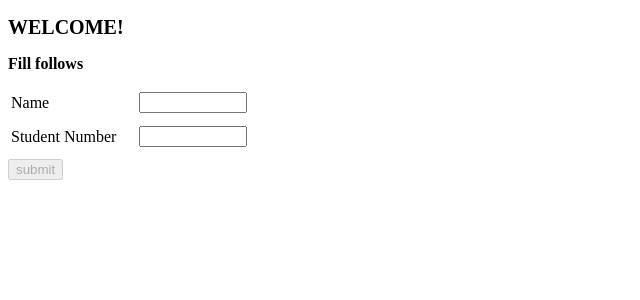
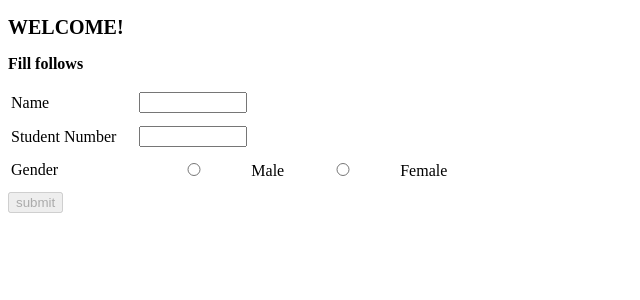
Before and after one commit to CSID-DGU/2025-1-OSSPrac-nux-04, a Flask app: page / in a window 1280 px wide. Shown: the top 300 px of the page, without its empty margins (0-640 px from the left). Run offline with Flask 3, Linux system fonts and the light colour scheme.

Commit message:
성별 추가

```diff
--- a/Subject3_1/templates/input.html
+++ b/Subject3_1/templates/input.html
@@ -28,6 +28,19 @@
                     <td><label for="StudentNumber">Student Number</label></td>
                     <td><input type="text" id="StudentNumber" name="StudentNumber" required></td>
                 </tr>
+                <tr>
+                    <td><label>Gender</label></td>
+                    <td>
+                    <label for="gender-male">
+                        <input type="radio" id="gender-male" name="gender" value="Male" required>
+                        Male
+                    </label>
+                    <label for="gender-female">
+                        <input type="radio" id="gender-female" name="gender" value="Female">
+                        Female
+                    </label>
+                    </td>
+                </tr>
             </table>
 
             <input type="hidden" id="Full-email" name="Full-email">
```
